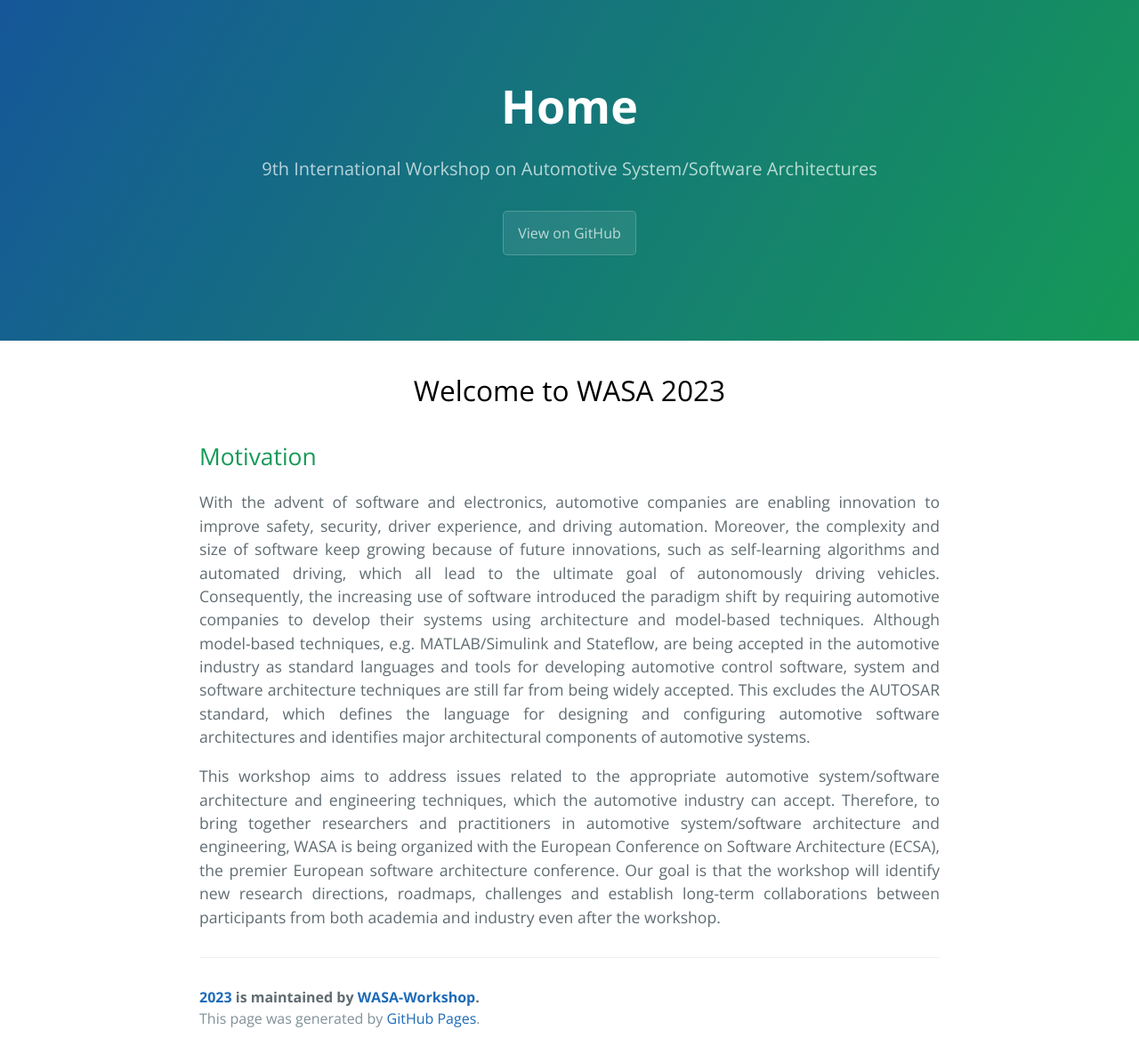
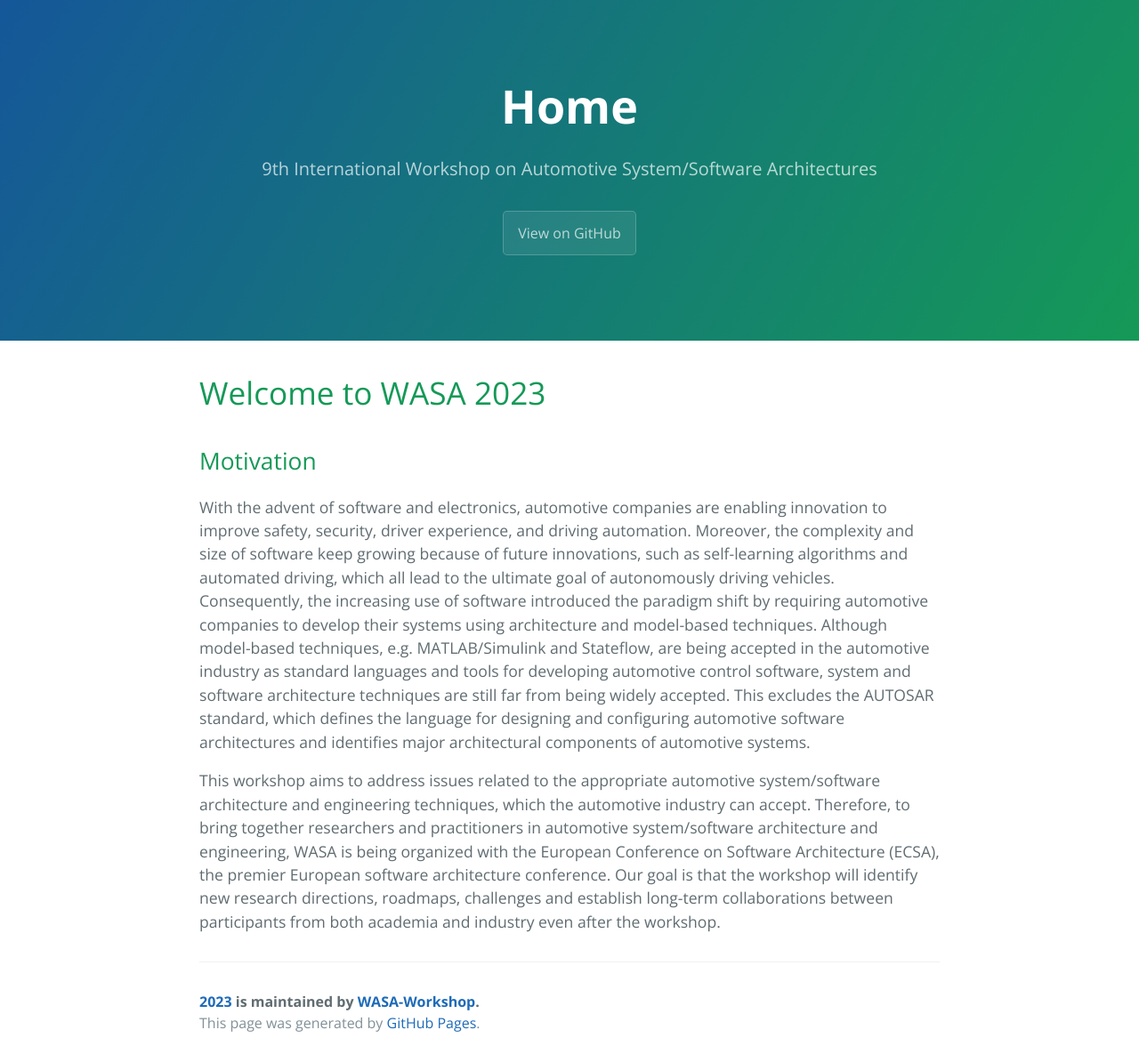
Before and after one commit to WASA-Workshop/2023, a Jekyll site: the page built from index.md, in a window 1280 px wide. Shown: the whole page at 89% size. Built offline with Jekyll 4.4.1, drawn with Linux system fonts in a browser that asks for light colours.

Commit message:
Update index.md

```diff
--- a/index.md
+++ b/index.md
@@ -2,14 +2,11 @@
 title: Home
 ---
 
-Welcome to WASA 2023
-{: style="color:black; font-size: 180%; text-align: center;"}
+# Welcome to WASA 2023
 
 ## Motivation
 
 With the advent of software and electronics, automotive companies are enabling innovation to improve safety, security, driver experience, and driving automation. Moreover, the complexity and size of software keep growing because of future innovations, such as self-learning algorithms and automated driving, which all lead to the ultimate goal of autonomously driving vehicles. Consequently, the increasing use of software introduced the paradigm shift by requiring automotive companies to develop their systems using architecture and model-based techniques. Although model-based techniques, e.g. MATLAB/Simulink and Stateflow, are being accepted in the automotive industry as standard languages and tools for developing automotive control software, system and software architecture techniques are still far from being widely accepted. This excludes the AUTOSAR standard, which defines the language for designing and configuring automotive software architectures and identifies major architectural components of automotive systems.
-{: style="text-align: justify"}
 
 
 This workshop aims to address issues related to the appropriate automotive system/software architecture and engineering techniques, which the automotive industry can accept. Therefore, to bring together researchers and practitioners in automotive system/software architecture and engineering, WASA is being organized with the European Conference on Software Architecture (ECSA), the premier European software architecture conference. Our goal is that the workshop will identify new research directions, roadmaps, challenges and establish long-term collaborations between participants from both academia and industry even after the workshop.
-{: style="text-align: justify"}
```
